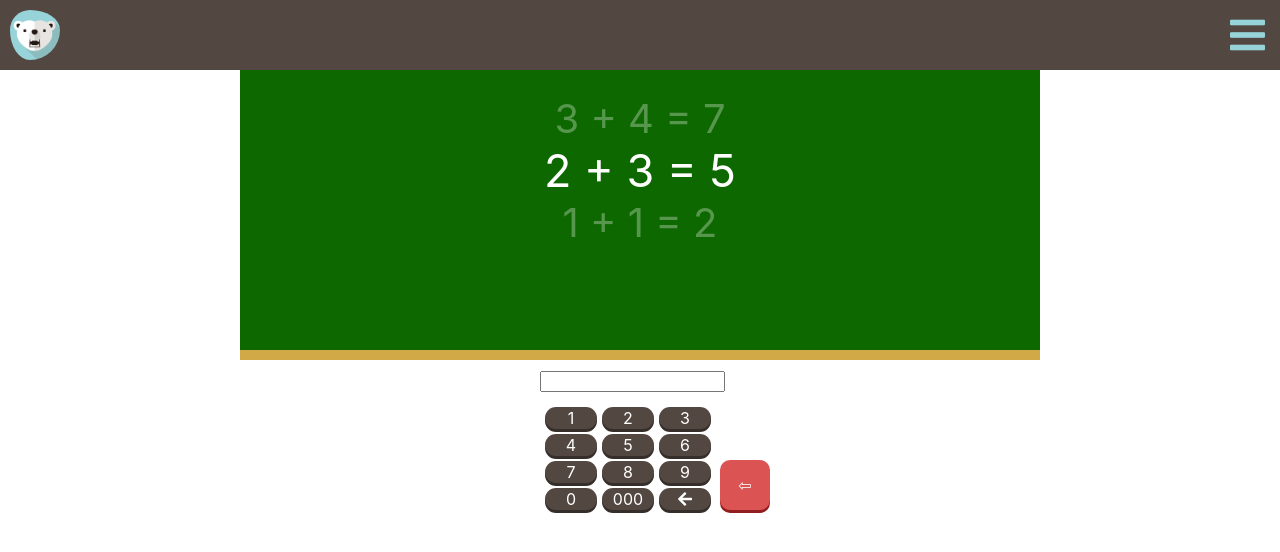
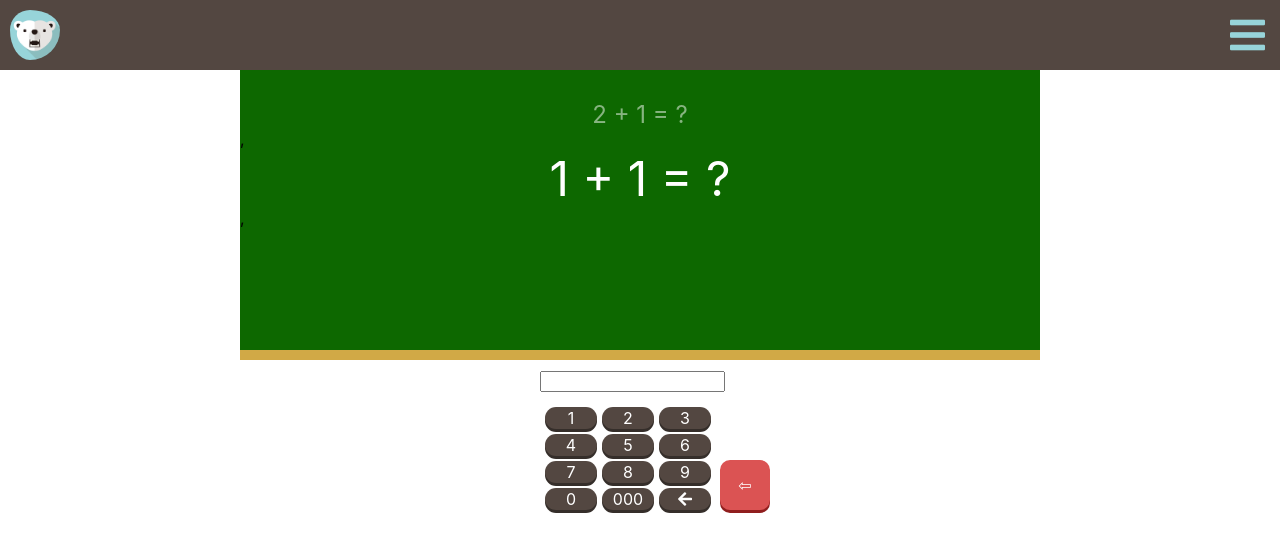
Before and after one commit to yukisa2010/hello-world, a React (Create React App) app: page /basic in a window 1280 px wide. Shown: the top 552 px of the page. Built offline with nearby package versions, Linux system fonts and the light colour scheme.

Commit message:
rolling Completed

```diff
--- a/package.json
+++ b/package.json
@@ -6,7 +6,8 @@
     "react": "^16.8.6",
     "react-dom": "^16.8.6",
     "react-router-dom": "^5.0.0",
-    "react-scripts": "2.1.8"
+    "react-scripts": "2.1.8",
+    "react-spring": "8.0.20"
   },
   "scripts": {
     "start": "react-scripts start",
--- a/src/BlackBoard.js
+++ b/src/BlackBoard.js
@@ -1,22 +1,96 @@
-import React from 'react';
-
-
-
+import React, { useState } from "react";
+import { useSpring, animated } from "react-spring";
 
 function BlackBoard(props) {
+  const prop0 = useSpring({
+    from: {
+      opacity: 0,
+      fontSize: "12px",
+      color: "#fff",
+      padding: "0px auto",
+      margin: "0 auto",
+      textAlign: "center"
+    },
+    to: {
+      opacity: 0.5,
+      fontSize: "24px",
+      color: "#fff",
+      padding: "0px auto",
+      textAlign: "center"
+    },
+    config: { duration: 500 },
+    reset: true
+  });
+
+  const prop1 = useSpring({
+    from: {
+      opacity: 0.5,
+      fontSize: "24px",
+      color: "#fff",
+      margin: "0px auto",
+      textAlign: "center"
+    },
+    to: {
+      opacity: 1,
+      fontSize: "48px",
+      color: "#fff",
+      margin: "0px auto",
+      textAlign: "center"
+    },
+    config: { duration: 500 },
+    reset: true
+  });
+
+  const prop2 = useSpring({
+    from: {
+      opacity: 1,
+      fontSize: "40px",
+      color: "#fff",
+      margin: "20px auto",
+      textAlign: "center"
+    },
+    to: {
+      opacity: 0.5,
+      fontSize: "24px",
+      color: "#fff",
+      margin: "20px auto",
+      textAlign: "center"
+    },
+    config: { duration: 500 },
+    reset: true
+  });
+
+  const exercises = [
+    "",
+    "1 + 1 = ?",
+    "2 + 1 = ?",
+    "3 + 1 = ?",
+    "4 + 1 = ?",
+    "5 + 1 = ?",
+    "6 + 1 = ?",
+    "7 + 1 = ?",
+    ""
+  ];
+
+  const [count, setCount] = useState(0);
+  const itemChange = () => {
+    setCount(count + 1);
+  };
 
   return (
-    <div className='black-board'>
-      <p className={props.classes[0].element}>{props.questions[3].question}</p>
-      <p className={props.classes[1].element}>{props.questions[2].question}</p>
-      <p
-        id='temp'
-        className={props.classes[2].element}
-        onClick={() => props.moveElements(props.classes)}
-      >{props.questions[1].question}</p>
-      <p className={props.classes[3].element}>{props.questions[0].question}</p>
+    <div
+      className="black-board"
+      onClick={() => {
+        itemChange();
+      }}
+    >
+      <div className="math-content">
+        <animated.div style={prop0}>{exercises[count + 2]}</animated.div>,
+        <animated.div style={prop1}>{exercises[count + 1]}</animated.div>,
+        <animated.div style={prop2}>{exercises[count + 0]}</animated.div>
+      </div>
     </div>
-  )
+  );
 }
 
 export default BlackBoard;
--- a/src/index.css
+++ b/src/index.css
@@ -2,8 +2,8 @@ body {
   margin: 0;
   padding: 0;
   font-family: -apple-system, BlinkMacSystemFont, "Segoe UI", "Roboto", "Oxygen",
- "Ubuntu", "Cantarell", "Fira Sans", "Droid Sans", "Helvetica Neue",
- sans-serif;
+    "Ubuntu", "Cantarell", "Fira Sans", "Droid Sans", "Helvetica Neue",
+    sans-serif;
   -webkit-font-smoothing: antialiased;
   -moz-osx-font-smoothing: grayscale;
 }
@@ -24,19 +24,16 @@ p {
   justify-content: space-between;
   overflow: hidden;
 }
-
 .header .skyblue {
-  color: #97D4D9;
+  color: #97d4d9;
   font-size: 40px;
   margin-top: 15px;
   margin-right: 15px;
 }
-
 .header .skyblue:hover {
   cursor: pointer;
   color: #40a8b0;
 }
-
 .header img {
   display: block;
   padding-top: 10px;
@@ -58,9 +55,8 @@ p {
   overflow: auto;
   min-height: 100%;
   box-sizing: border-box;
-  transition: .4s;
+  transition: 0.4s;
 }
-
 #menu .close {
   cursor: pointer;
   font-size: 30px;
@@ -69,11 +65,9 @@ p {
   margin-top: 10px;
   padding-right: 20px;
 }
-
 #menu .close:hover {
-  color: #DB5353;
+  color: #db5353;
 }
-
 #menu ul {
   margin-top: 50px;
   font-size: 20px;
@@ -81,7 +75,6 @@ p {
   width: 100%;
   height: 100%;
 }
-
 #menu ul li {
   color: #fff;
 }
@@ -104,19 +97,17 @@ p {
   width: 238px;
   height: 278px;
   border-radius: 10px;
-  background-color: #CCCCCC;
+  background-color: #cccccc;
   overflow: hidden;
 }
-
 .WorkParts img {
   display: block;
   width: 185px;
   height: 185px;
   margin: 10px auto;
 }
-
 .WorkParts p {
-  background-color: #DB5353;
+  background-color: #db5353;
   color: #fff;
   border-radius: 10px;
   line-height: 38px;
@@ -125,11 +116,9 @@ p {
   width: 175px;
   box-shadow: 0 5px 0 #a52323;
 }
-
 .WorkParts .button:hover {
   cursor: pointer;
 }
-
 .WorkParts .button:active {
   box-shadow: none;
   position: relative;
@@ -140,14 +129,12 @@ p {
   margin-left: 42px;
   overflow: hidden;
 }
-
 .calendar table {
   border-collapse: separate;
   border-spacing: 5px;
 }
-
 .calendar td {
-  background-color: #EEEEEE;
+  background-color: #eeeeee;
   border-radius: 4px;
   width: 25px;
   height: 25px;
@@ -163,24 +150,19 @@ p {
   margin-bottom: 5px;
   margin-left: 42px;
 }
-
 .progress td:first-child {
   width: 80px;
 }
-
 .progress td:last-child {
   width: 300px;
 }
-
 .progress p {
   margin-right: 10px;
 }
-
 .progress .progress-bar {
   width: 150px;
   height: 20px;
 }
-
 .progress .progress-bar .backgray {
   height: 20px;
   width: 30%;
@@ -189,48 +171,44 @@ p {
 .black-board {
   width: 800px;
   height: 280px;
-  background-color: #0D6800;
+  background-color: #0d6800;
   margin: 0 auto;
-  border-bottom: 10px solid #D1A946;
+  border-bottom: 10px solid #d1a946;
 }
-
+.black-board .math-content {
+  padding-top: 30px;
+  overflow: hidden;
+}
 .black-board p {
   color: white;
   text-align: center;
   font-size: 45px;
-  transition: .5s;
+  transition: 0.5s;
 }
-
 .black-board p.begin {
   opacity: 0;
   font-size: 20px;
 }
-
 .black-board p.begin.change {
   transform: translate(0, 38px) scale(1.8, 1.8);
   opacity: 0.3;
 }
-
 .black-board p.prev {
   opacity: 0.3;
   font-size: 40px;
 }
-
 .black-board p.prev.change {
   transform: translate(0, 55px) scale(1.2, 1.2);
   opacity: 1;
 }
-
 .black-board p.center.change {
   transform: translate(0, 55px) scale(0.85, 0.85);
   opacity: 0.2;
 }
-
 .black-board p.next {
   opacity: 0.3;
   font-size: 40px;
 }
-
 .black-board p.next.change {
   opacity: 0;
   transform: translate(0, 55px) scale(0.85, 0.85);
@@ -241,35 +219,30 @@ p {
   margin: 10px auto;
   position: relative;
 }
-
 .calculator table {
   padding-top: 10px;
   border-collapse: separate;
   border-spacing: 5px;
 }
-
 .calculator td {
   width: 50px;
   background-color: #534741;
-  box-shadow: 0 3px 0 #352E2A;
+  box-shadow: 0 3px 0 #352e2a;
   color: #fff;
   border-radius: 50px;
   text-align: center;
   user-select: none;
 }
-
 .calculator td:hover {
   cursor: pointer;
 }
-
 .calculator td:active {
   box-shadow: none;
   position: relative;
   top: 3px;
 }
-
 .calculator p {
-  background-color: #DB5353;
+  background-color: #db5353;
   color: #fff;
   box-shadow: 0 3px 0 #901e1e;
   width: 50px;
@@ -282,11 +255,9 @@ p {
   right: -30px;
   user-select: none;
 }
-
 .calculator .button:hover {
   cursor: pointer;
 }
-
 .calculator .button:active {
   box-shadow: none;
   bottom: 0;
@@ -299,14 +270,12 @@ p {
   overflow: hidden;
   border-radius: 20px;
 }
-
 .login .box img {
   display: block;
   margin: 20px auto 30px;
   border-radius: 10px;
 }
-
-.login .box input[type='text'] {
+.login .box input[type="text"] {
   display: block;
   margin: 10px auto;
   text-align: center;
@@ -314,11 +283,10 @@ p {
   height: 20px;
   width: 170px;
 }
-
 .login .box p {
   display: block;
   margin: 20px auto;
-  background-color: #97D4D9;
+  background-color: #97d4d9;
   box-shadow: 0 5px 0 #1e4f53;
   width: 200px;
   height: 30px;
@@ -328,11 +296,9 @@ p {
   border-radius: 5px;
   user-select: none;
 }
-
 .login .box .button:hover {
   cursor: pointer;
 }
-
 .login .box .button:active {
   box-shadow: none;
   position: relative;
--- a/src/style.scss
+++ b/src/style.scss
@@ -195,6 +195,11 @@ p {
   margin:0 auto;
   border-bottom: 10px solid #D1A946;
 
+  .math-content {
+    padding-top: 40px;
+    overflow: hidden;
+  }
+
   p {
     color: white;
     text-align: center;
```
